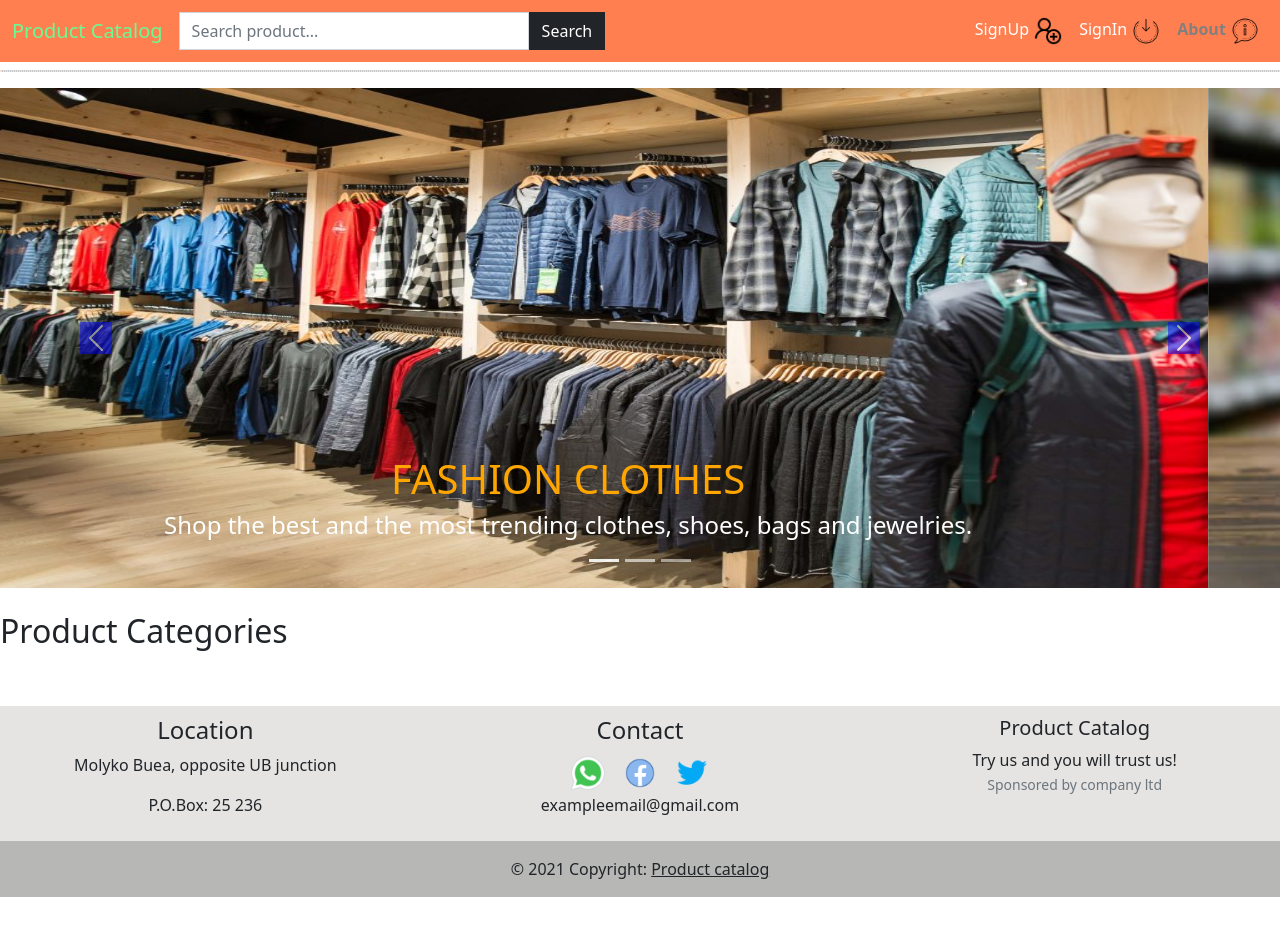
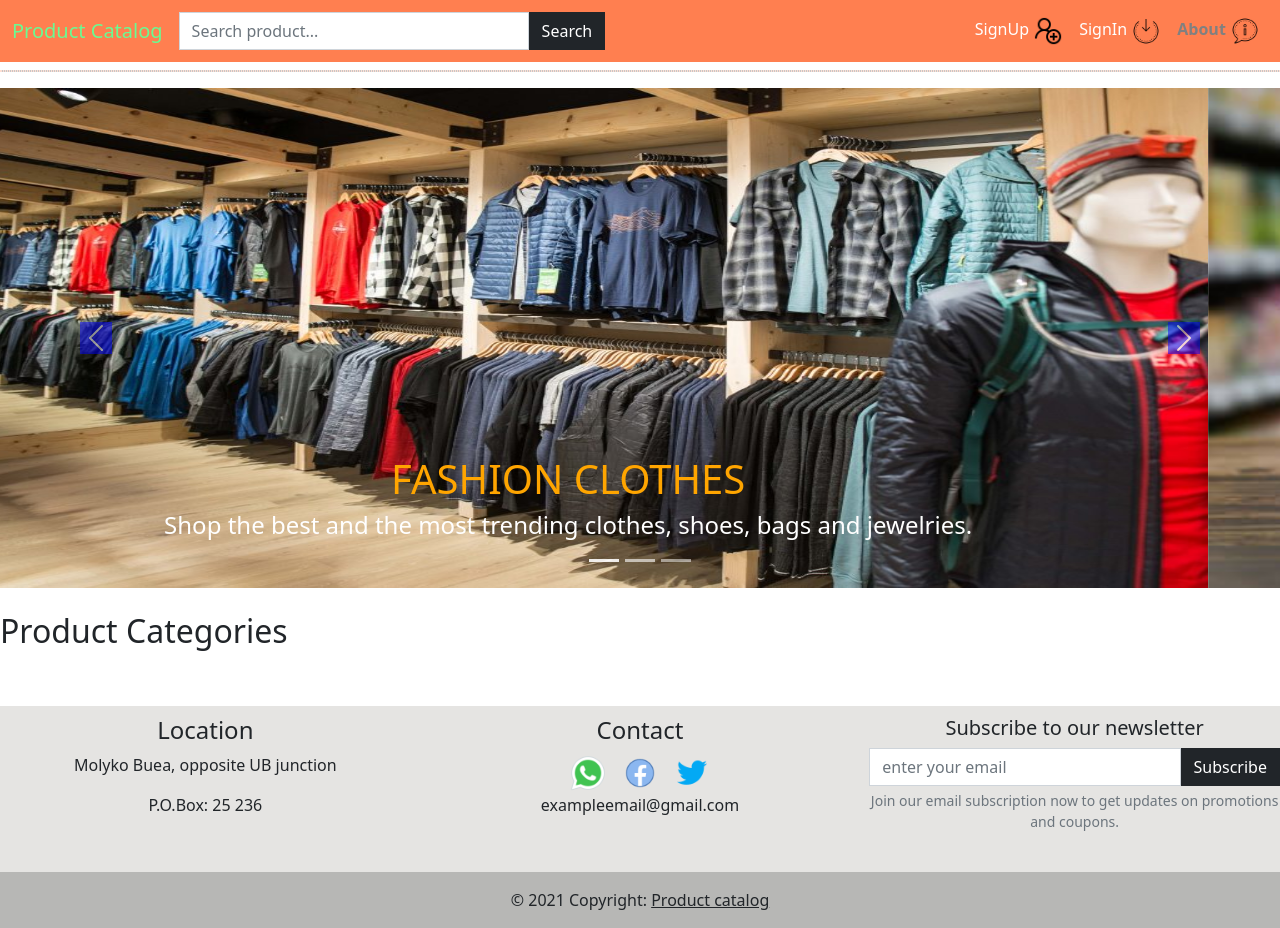
Before and after one commit to Chi-Claudette/covid19-statistics, an Angular app: page / in a window 1280 px wide. Before the commit the page ends 897 px from the top, so only its background shows below. Built offline with nearby package versions, Linux system fonts and the light colour scheme.

Commit message:
Edited the footer component

```diff
--- a/src/app/footer/footer.component.html
+++ b/src/app/footer/footer.component.html
@@ -1,4 +1,3 @@
-<footer class=" text-center" style="background-color: #E5E4E2">
 <footer class=" text-center" style="background-color: #E5E4E2">
   <div class="row" >
     <div class="col-md-4">
@@ -15,10 +14,12 @@
       <span>exampleemail@gmail.com</span>
     </div>
     <div class="col-md-4">
-      <h5>Product Catalog</h5>
-      <span>Try us and you will trust us!</span>
-    <br>
-      <span class="form-text">Sponsored by company ltd</span>
+      <h5>Subscribe to our newsletter</h5>
+      <form class="d-flex">
+        <input type="text" placeholder="enter your email" class="form-control" style="border-radius: 0px">
+        <button type="submit" class="btn btn-dark" style="border-radius: 0px">Subscribe</button>
+      </form>
+      <p class="form-text">Join our email subscription now to get updates on promotions and coupons.</p>
 
     </div>
   </div>
```
Also changed, not shown: src/app/landing/landing.component.css (+0 -10 lines).
